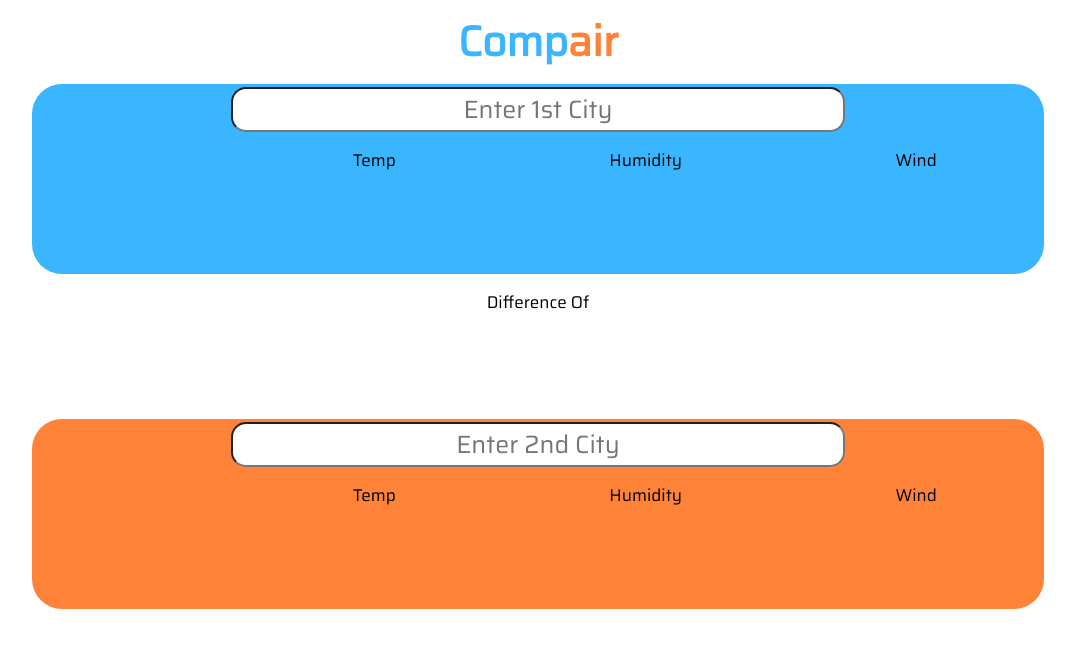
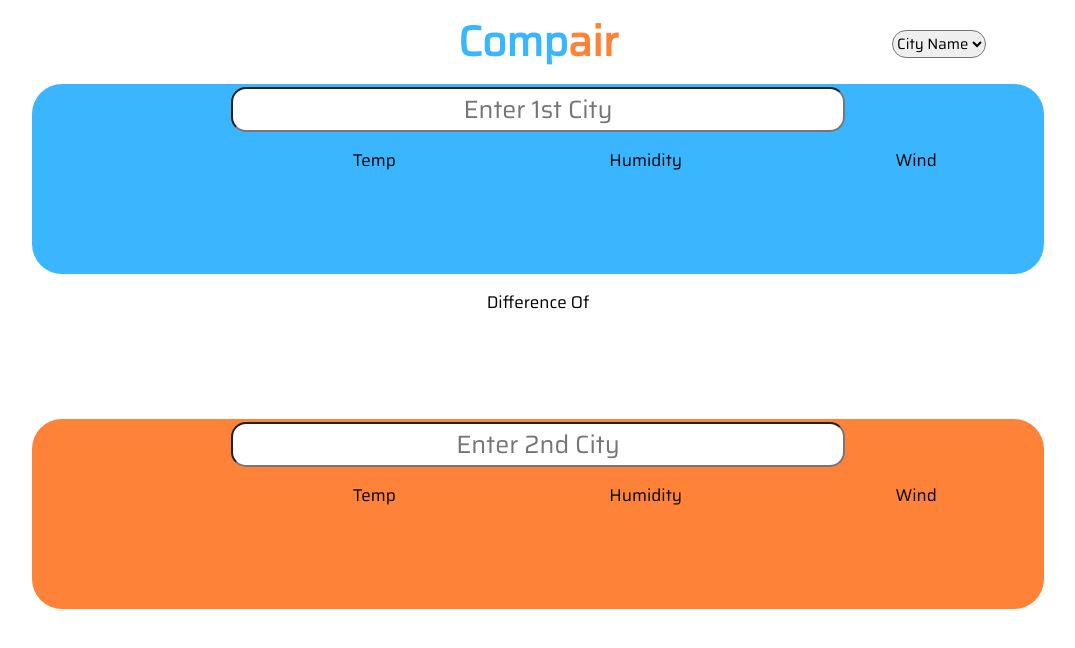
Before and after one commit to Max1Manley/max1manley.github.io, a plain HTML site: page Compair/index.html in a window 1280 px wide. Shown: the whole page, without its empty margins (102-1177 px from the left). Drawn offline with Linux system fonts and the light colour scheme.

Commit message:
drop down to enable zip searching

```diff
--- a/Compair/index.html
+++ b/Compair/index.html
@@ -7,7 +7,18 @@
 </head>
 <body>
 
-	<div class="header"><strong><font class="blue">Comp</font><font class="orange">air</font></strong></div>
+	<div class="header">
+		<strong><font class="blue">Comp</font><font class="orange">air</font></strong>
+	</div>
+
+	<div id="menu">
+		<form name="myForm">
+			<select name="optionList" id="optionList" onchange="handleOption(this.form)">
+				<option value="City">City Name</option>
+				<option value="Zip">Zip Code</option>
+			</select>
+		</form>
+	</div>
 
 	<div id="c1">
 		<input onchange='c1weatherAsk()' id="c1input" type="text" placeholder="Enter 1st City">
--- a/Compair/script.js
+++ b/Compair/script.js
@@ -19,6 +19,14 @@ let canvas = document.getElementById('canvas');
 
 let api = 'https://api.openweathermap.org/data/2.5/weather?q=';
 let apiKeyAndUnits = '&APPID=727c2f55c3d9cc48f85080101f3b4ef0&units=imperial';
+
+const handleOption = (myForm) =>{
+	if (myForm.optionList.selectedIndex === 0){
+		api = 'https://api.openweathermap.org/data/2.5/weather?q=';
+	} else if (myForm.optionList.selectedIndex === 1){
+		api = 'https://api.openweathermap.org/data/2.5/weather?zip=';
+	}
+}
 
 const c1weatherAsk = () => {
 
@@ -63,7 +71,6 @@ const c1weatherAsk = () => {
 
 		calculate();
 		classToggle();
-		// c1updateGraph();
 
 	})
 
--- a/Compair/style.css
+++ b/Compair/style.css
@@ -33,6 +33,37 @@ body {
 @media (min-width: 1200px) {
 	.header {
 		font-size: 42px;
+	}
+}
+
+#optionList {
+	font-family: 'Saira', sans-serif;
+	position: absolute;
+    top: 60px;
+    right: 13%;
+    border-radius: 15px;
+    font-size: 25px;
+}
+
+@media (max-width: 800px) {
+	#optionList {
+		font-family: 'Saira', sans-serif;
+		position: absolute;
+	    top: 30px;
+	    right: 15%;
+	    border-radius: 15px;
+	    font-size: 15px;
+	}
+}
+
+@media (min-width: 1200px) {
+	#optionList {
+		font-family: 'Saira', sans-serif;
+		position: absolute;
+	    top: 30px;
+	    right: 15%;
+	    border-radius: 15px;
+	    font-size: 15px;
 	}
 }
 
```
